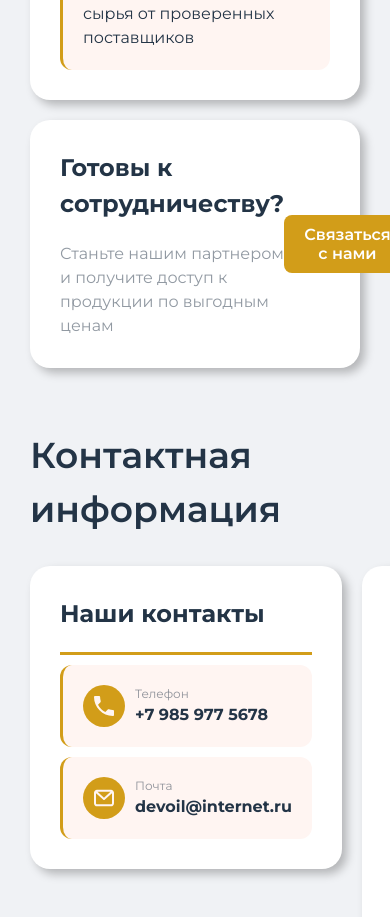
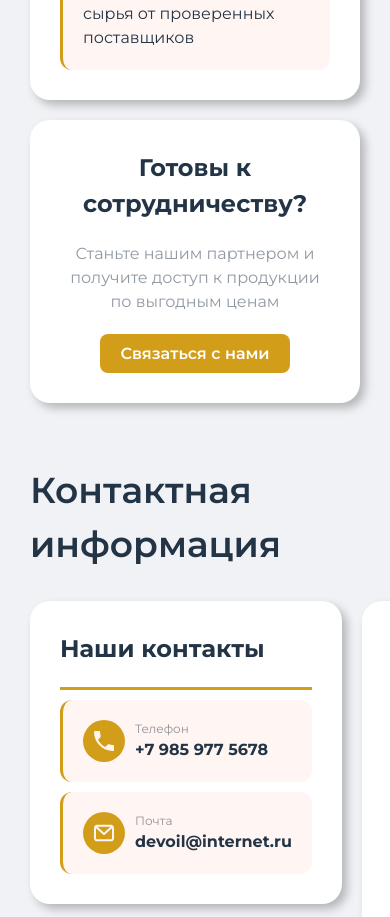
Before and after one commit to marselNepara/devoil-app, a React (Vite) app: page / in a window 390 px wide. Shown: the part 6200-7117 px from the top of the page. Built offline with nearby package versions, Linux system fonts and the light colour scheme.

Commit message:
adaptive-about+

```diff
--- a/src/components/pages/Home/AboutCompany/AboutCompany.css
+++ b/src/components/pages/Home/AboutCompany/AboutCompany.css
@@ -337,6 +337,20 @@ border-radius: 8px;
     text-align: center;
     font-size: 14px;
   }
+  .collaborate-inner{
+    display: flex;
+    flex-direction: column;
+    justify-content: center;
+    align-items: center;
+  }
+  .collaborate-description{
+    text-align: center;
+    max-width: 550px;
+    margin-bottom: 20px;
+  }
+  .collaborate-title{
+    text-align: center;
+  }
 }
 
 @media (max-width: 576px) {
```
